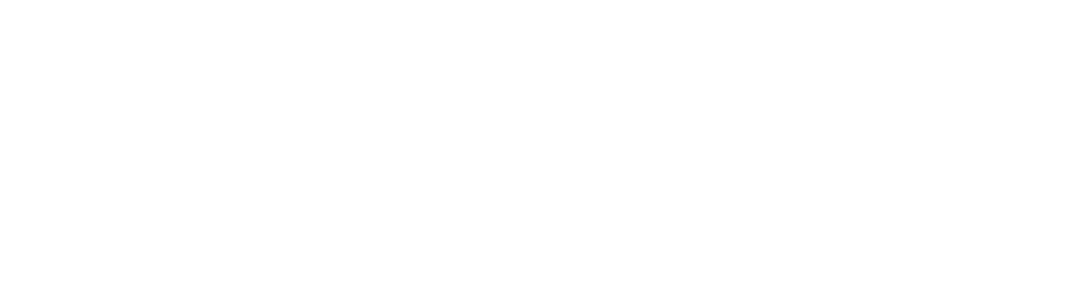
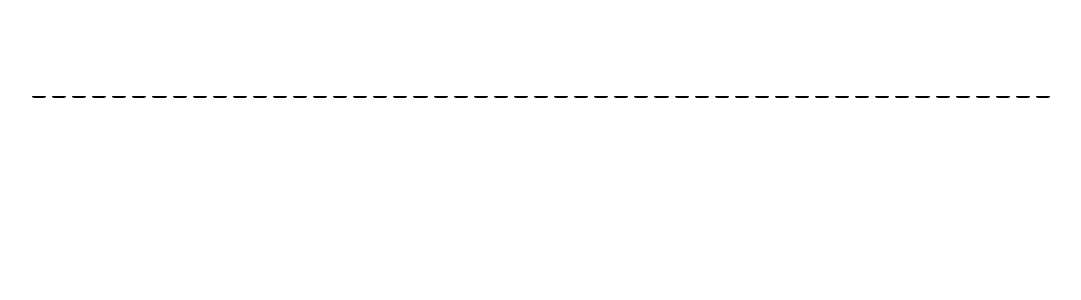
Before and after one commit to Magikarppi/Catch-the-Rabbit, a React (Create React App) app: page / in a window 1280 px wide. Shown: the top 300 px of the page, without its empty margins (99-1180 px from the left). Built offline with nearby package versions, Linux system fonts and the light colour scheme.

Commit message:
hole styles, functions, Hole components, allHoles array fix

```diff
--- a/src/App.tsx
+++ b/src/App.tsx
@@ -1,11 +1,15 @@
 import { useEffect, useState } from 'react';
 import './App.css';
 
-const allHoles = new Array(100);
+const allHoles = [...Array(51).keys()];
 
 function App() {
   const [rabbitHole, setRabbitHole] = useState<number>();
   const [guessHole, setGuessHole] = useState<number>();
+  const [kill, setKill] = useState<boolean>(false);
+
+  console.log('rabbitHole', rabbitHole);
+  console.log('guessHole', guessHole);
 
   useEffect(() => {
     // random between 0-100
@@ -14,26 +18,92 @@
     setRabbitHole(randomPosition());
   }, []);
 
-  const makeAGuess = (guess: number) => {};
+  const hunterMoves = () => {
+    // 02211
+    // 13322
+    // 24433
+    // a         (0)
+    // a + 2     (2)
+    // (u)a      (2)
+    // (u) - 1   (1)
+    // (u)a      (1)
+    // (u)a + 1  (2)
+    // (eka)
+    // a
+    // a + 2
+    // a
+    // a - 1
+    // a
+    // (seuraavat)
+    // a + 1
+    // ...
+    setGuessHole(3);
+  };
 
-  const startHunt = () => {
-    // while (rabbitHole !== guessHole) {}
-  };
-  const Hole = () => {
-    return <div style={{ width: 5, height: 5 }}>Active/Not active</div>;
+  useEffect(() => {
+    if (!rabbitHole || kill) {
+      return;
+    }
+
+    if (rabbitHole === guessHole) {
+      return setKill(true);
+    }
+
+    const rabbitMoves = () => {
+      if (rabbitHole === 100) {
+        return setRabbitHole(99);
+      }
+
+      if (rabbitHole === 0) {
+        return setRabbitHole(1);
+      }
+
+      const randomNum = Math.random();
+
+      if (randomNum > 0.5) {
+        return setRabbitHole((prevState) => prevState! + 1);
+      } else {
+        return setRabbitHole((prevState) => prevState! - 1);
+      }
+    };
+
+    // rabbitMoves();
+  }, [rabbitHole, guessHole, kill]);
+
+  // const makeAGuess = (guess: number) => {};
+
+  // const startHunt = (selectedHole: number) => {
+  //   // while (rabbitHole !== guessHole) {}
+  //   setGuessHole(selectedHole);
+  // };
+  const Hole = ({ holeNum }: { holeNum: number }) => {
+    return <div className="Hole"></div>;
   };
 
   const Holes = () => {
     return (
-      <div>
-        {allHoles.map((hole) => (
-          <Hole />
+      <div className="Holes">
+        {allHoles.map((_, i) => (
+          <Hole key={i} holeNum={i} />
         ))}
       </div>
     );
   };
 
-  return <div className="App"></div>;
+  const KillScreen = () => {
+    return (
+      <div>
+        <p>Rabbit caught and slaughtered</p>
+      </div>
+    );
+  };
+
+  return (
+    <div className="App">
+      <Holes />
+      {kill && <KillScreen />}
+    </div>
+  );
 }
 
 export default App;
--- a/src/index.css
+++ b/src/index.css
@@ -11,3 +11,33 @@
   font-family: source-code-pro, Menlo, Monaco, Consolas, 'Courier New',
     monospace;
 }
+
+.App {
+  display: flex;
+  justify-content: center;
+  align-items: center;
+  height: 100%;
+  width: 100%;
+}
+
+.Holes {
+  display: flex;
+  flex-direction: row;
+  justify-content: center;
+  align-items: center;
+  width: 80%;
+  height: 30px;
+  margin-top: 5%;
+}
+
+.Hole {
+  width: 35px;
+  height: 35px;
+  margin: 3px;
+  border-bottom-style: solid;
+  /* border-bottom: 2px; */
+  border-color: black;
+  border-width: 2px;
+  border-radius: 2px;
+  text-align: center;
+}
--- /dev/null
+++ b/src/index.js
@@ -0,0 +1,11 @@
+import React from 'react';
+import ReactDOM from 'react-dom';
+import './index.css';
+import App from './App';
+
+ReactDOM.render(
+  <React.StrictMode>
+    <App />
+  </React.StrictMode>,
+  document.getElementById('root')
+);
--- a/src/index.tsx
+++ /dev/null
@@ -1,17 +0,0 @@
-import React from 'react';
-import ReactDOM from 'react-dom';
-import './index.css';
-import App from './App';
-import reportWebVitals from './reportWebVitals';
-
-ReactDOM.render(
-  <React.StrictMode>
-    <App />
-  </React.StrictMode>,
-  document.getElementById('root')
-);
-
-// If you want to start measuring performance in your app, pass a function
-// to log results (for example: reportWebVitals(console.log))
-// or send to an analytics endpoint. Learn more: https://bit.ly/CRA-vitals
-reportWebVitals();
```
Also changed, not shown: tsconfig.json (added, +68 -0 lines).
